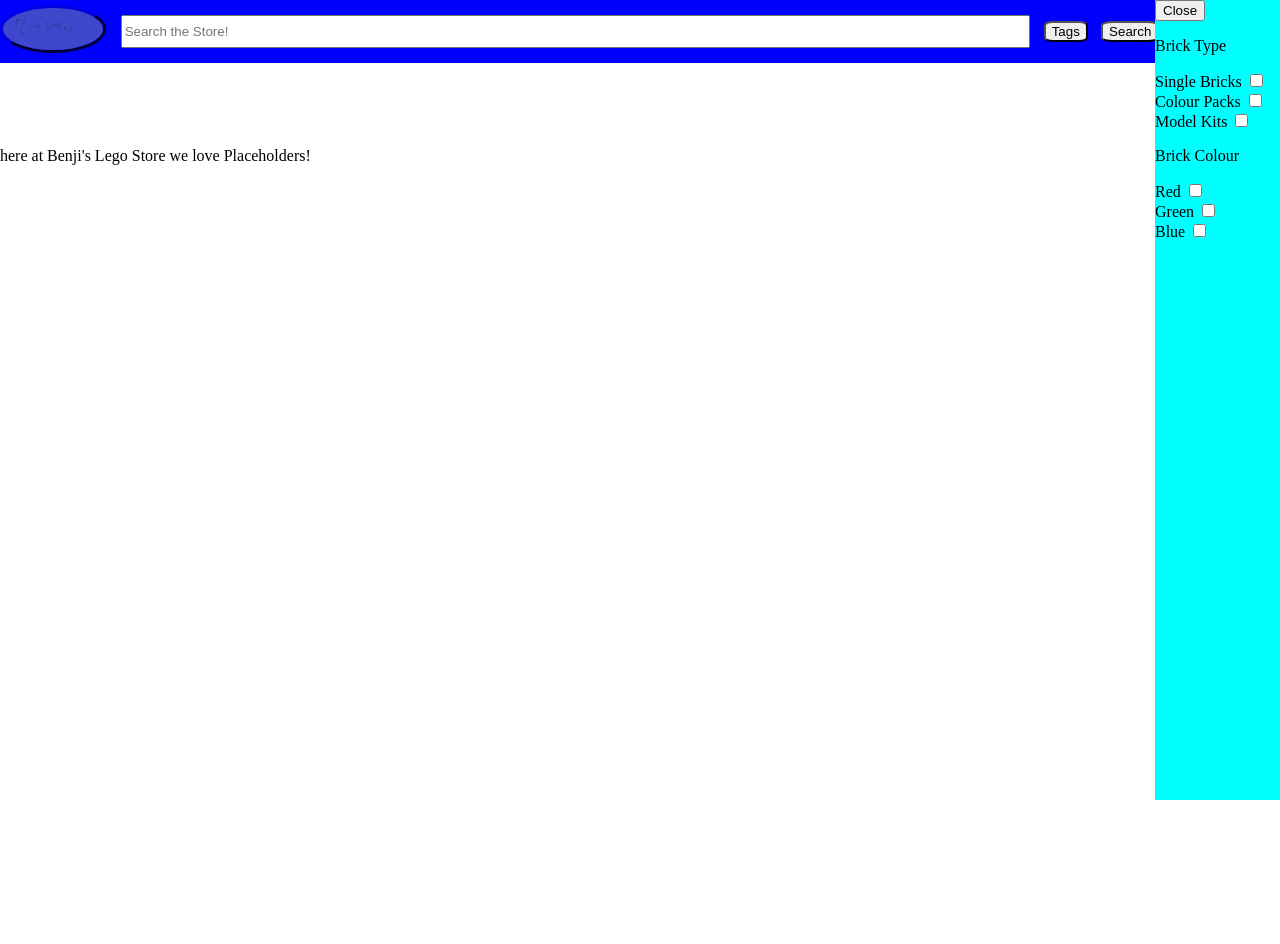
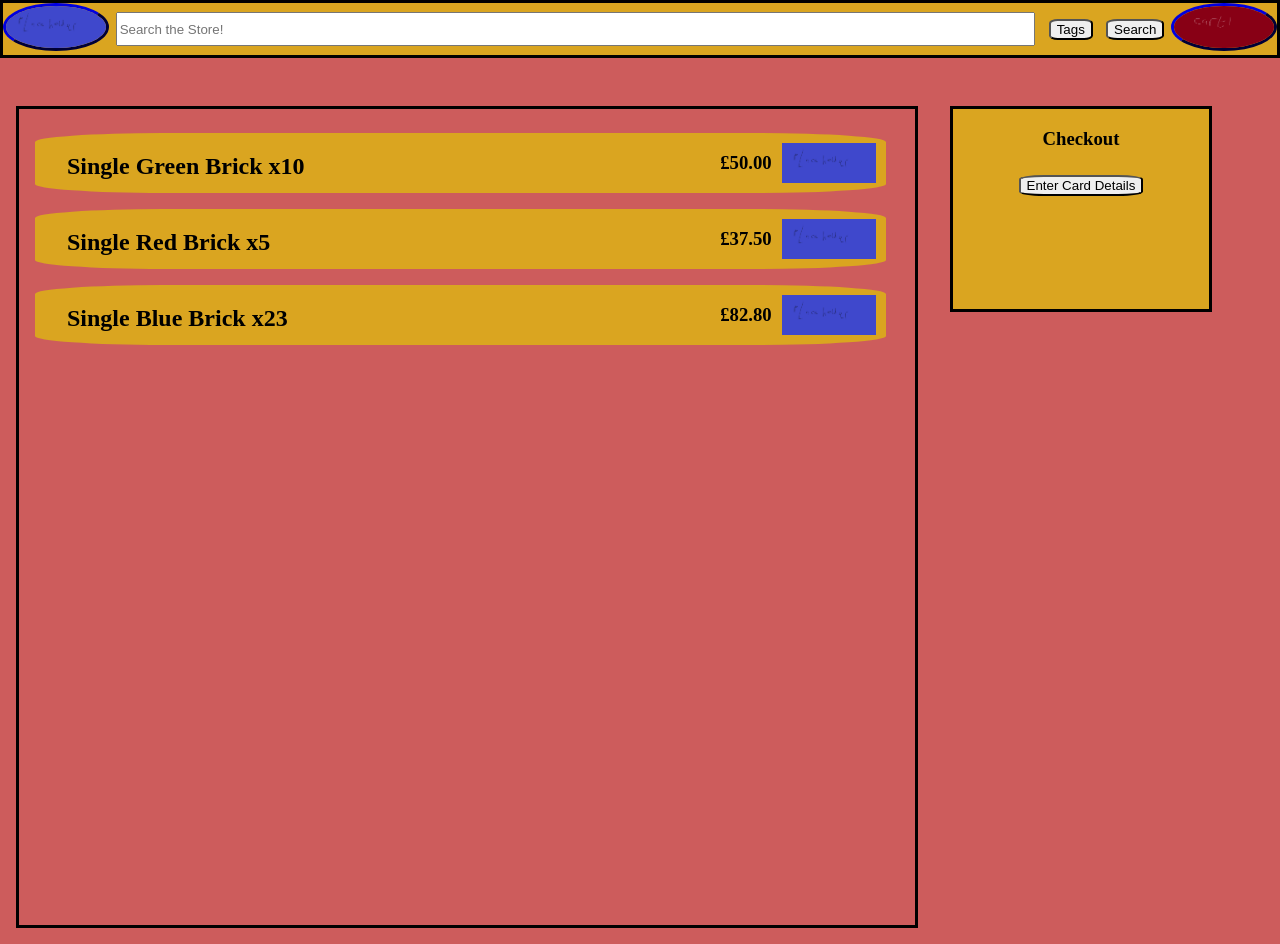
Before and after one commit to AllRounderGamin/App-Eng-Coursework-2022, a plain HTML site: page Webpages/Cart.html in a window 1280 px wide. Before the commit the page ends 800 px from the top, so only its background shows below. Drawn offline with Linux system fonts and the light colour scheme.

Commit message:
Cart Webpage

```diff
--- a/Webpages/Cart.html
+++ b/Webpages/Cart.html
@@ -1,14 +1,17 @@
 <!DOCTYPE html>
-<html lang="en">
+<html lang="en" style="background: indianred">
 <style>
     @import './Stylesheet.css';
 </style>
 <head>
     <meta charset="UTF-8">
     <title>Benji's Lego Store Cart</title>
+    <script src="Scripts.js" type="text/javascript"></script>
 </head>
 
-<div id="TagMenu">
+<body>
+
+<div class ="inactive" id="TagMenu">
     <button onClick="closeSidebar()">Close</button>
     <p> Brick Type</p>
     <div>
@@ -44,31 +47,37 @@
     </div>
 </div>
 
-<header>
-    <div id="Navigation" style="background: blue">
-        <a href = "./Landing.html" id="Logo" >
-            <img alt="Placeholder Image" src="images/placeholder.png" class = "icon">
-        </a>
+<nav>
+    <form>
+        <div id="Navigation">
+            <a class="navLink" href="./Landing.html">
+                <img alt="Placeholder Image" class="icon" src="images/placeholder.png">
+            </a>
 
-        <form>
-            <input type="search" placeholder="Search the Store!" id="StoreSearch" aria-label="Search Through The Store" required>
+            <input aria-label="Search Through The Store" id="StoreSearch" placeholder="Search the Store!" required
+                   type="search">
 
-            <button onClick="openSidebar()" class="button">Tags</button>
+            <button class="button" onClick="openSidebar()">Tags</button>
 
-            <input type="submit" value="Search" class="button">
-        </form>
+            <input class="button" type="submit" value="Search">
 
-        <a href = "./Cart.html" id="Cart" >
-            <img alt="Placeholder Image" src="images/cart.png" class="icon">
-        </a>
+            <a class="navLink" href="./Cart.html">
+                <img alt="Placeholder Image" class="icon" src="images/cart.png">
+            </a>
+        </div>
+    </form>
+
+</nav>
+
+<div id="CartPage">
+    <div id="CartArea">
     </div>
+    <div id="CheckoutArea">
+        <h3>Checkout</h3>
+        <button class="button">Enter Card Details</button>
+    </div>
+</div>
 
-</header>
-<br><br>
-
-<body>
-<p> here at Benji's Lego Store we love Placeholders!</p>
 </body>
+<script> createCartContent() </script>
 </html>
-<!-- list of elements representing items in cart, could be a grid or flex columns, each item go full width (excluding a
-sidebar for options) with a rectangle mark, list items would be imported from a user cart table, isnt SQLite local? -->
--- a/Webpages/Scripts.js
+++ b/Webpages/Scripts.js
@@ -7,3 +7,31 @@ function closeSidebar() {
     let menu = document.querySelector("#TagMenu");
     menu.classList.add("inactive");
 }
+
+
+async function createCartContent(){
+    let cartData = await fetch("./cartTestData.json");
+    const items = await cartData.json();
+    const cart = document.querySelector("#CartArea");
+    for (let item of items){
+        const cartItemDiv = document.createElement("div");
+        const itemName = document.createElement("h2");
+        const itemPrice = document.createElement ("h3")
+        const itemImage = document.createElement("img");
+
+
+        itemName.textContent = item.name + " x" + item.amount.toString();
+        itemPrice.textContent = ("£" + (item.singlePrice * item.amount).toFixed(2).toString());
+        itemImage.alt = item.name;
+        itemImage.src = item.src;
+
+        itemName.classList.add("productName");
+        itemImage.classList.add("cartImage");
+        cartItemDiv.classList.add("cartItem");
+
+        cartItemDiv.appendChild(itemName);
+        cartItemDiv.appendChild(itemPrice);
+        cartItemDiv.appendChild(itemImage);
+        cart.appendChild(cartItemDiv);
+    }
+}
--- a/Webpages/Stylesheet.css
+++ b/Webpages/Stylesheet.css
@@ -1,5 +1,10 @@
 body{
+    background: indianred;
     margin: 0;
+}
+
+.cartItem .productName{
+    margin-right:auto
 }
 
 .icon{
@@ -9,13 +14,7 @@ body{
     border: outset darkblue 0.2em;
 }
 
-form{
-    display: flex;
-    justify-content: space-evenly;
-    align-items: center;
-    margin: 0.5em;
-    flex-grow: 1;
-}
+
 
 .button{
     border-radius: 20%;
@@ -38,6 +37,24 @@ form{
     border: 0.2em darkblue outset;
 }
 
+.cartItem{
+    background: goldenrod;
+    box-sizing: border-box;
+    padding-left: 2em;
+    margin: 1em;
+    display: flex;
+    width: 95%;
+    height: 60px;
+    border-radius: 15%;
+}
+
+.cartImage{
+    height: 40px;
+    float: right;
+    right: 0;
+    padding: 10px;
+}
+
 #TagMenu{
     background: cyan;
     display: block;
@@ -54,6 +71,8 @@ form{
 }
 
 #Navigation{
+    background: goldenrod;
+    border: solid;
     display: flex;
     justify-content: space-evenly;
     align-items: center;
@@ -68,14 +87,51 @@ form{
 #StoreSearch{
     margin: 0.5em;
     height: 2.5em;
-    flex-basis: 10em;
     flex-grow: 3;
 }
+
+#CartPage{
+    display: flex;
+}
+
+#CartArea{
+    border: solid;
+    padding-top: 0.5em;
+    padding-bottom: 0.5em;
+    margin: 1em;
+    width: 70%;
+    min-height: 100vh;
+}
+
+#CheckoutArea{
+    border: solid;
+    position: sticky;
+    top: 0;
+    background: goldenrod;
+    margin: 1em;
+    text-align: center;
+    right: 0;
+    width: 20%;
+    height: 200px;
+}
+
 
 @media (max-width: 550px){
 
     #Navigation {
         flex-direction: column;
+    }
+
+    #CartPage{
+        flex-direction: column;
+    }
+
+    #CartArea{
+        width: 100%;
+    }
+
+    #CheckoutArea{
+        width: 100%;
     }
 
     .sections{
@@ -88,3 +144,8 @@ form{
     }
 
 }
+
+
+/* https://stackoverflow.com/questions/20505008/css-property-to-pad-text-inside-of-div
+Padding and Box Border
+ */
--- /dev/null
+++ b/Webpages/cartTestData.json
@@ -0,0 +1,20 @@
+[
+  {
+    "name": "Single Green Brick",
+    "singlePrice": 5.00,
+    "amount": 10,
+    "src": "./images/placeholder.png"
+  },
+  {
+    "name": "Single Red Brick",
+    "singlePrice": 7.50,
+    "amount": 5,
+    "src": "./images/placeholder.png"
+  },
+  {
+    "name": "Single Blue Brick",
+    "singlePrice": 3.60,
+    "amount": 23,
+    "src": "./images/placeholder.png"
+  }
+]
```
Also changed, not shown: Webpages/Landing.html (+5 -6 lines), Webpages/index.html (deleted, +0 -30 lines).
